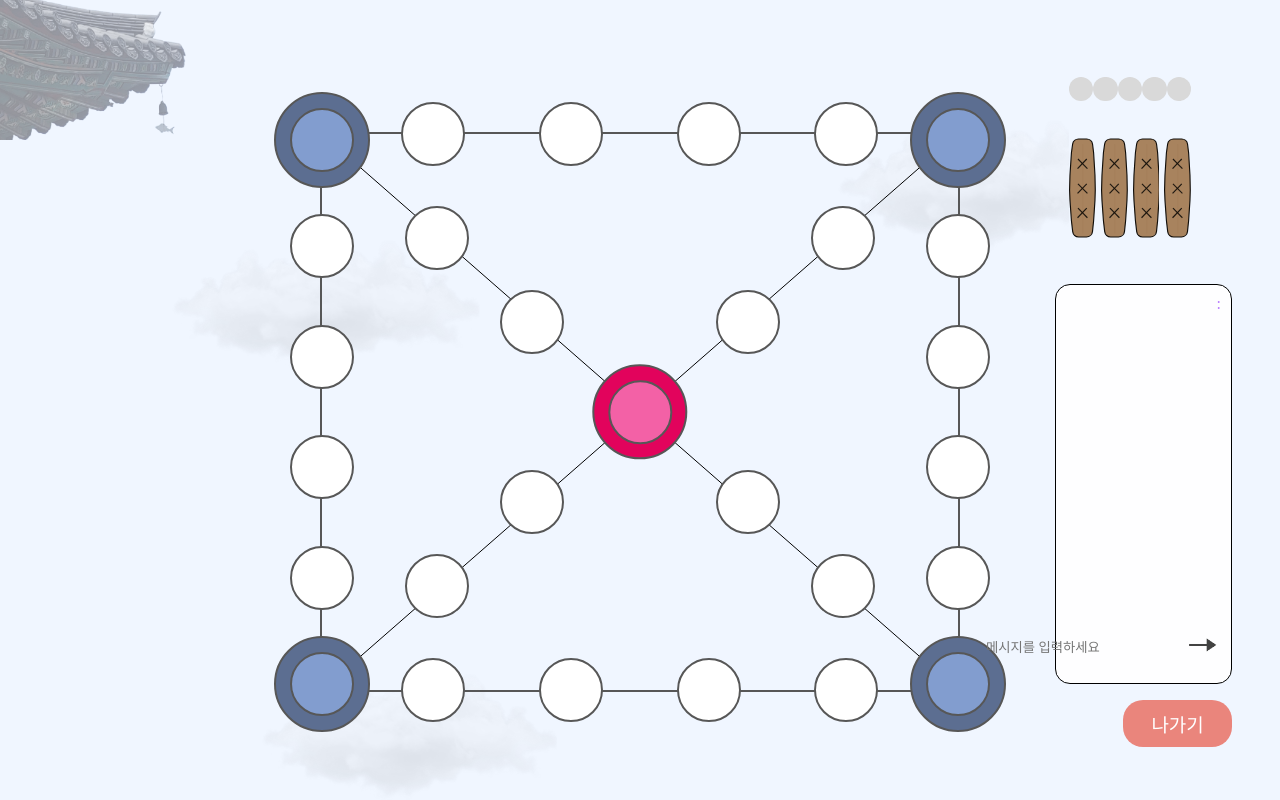
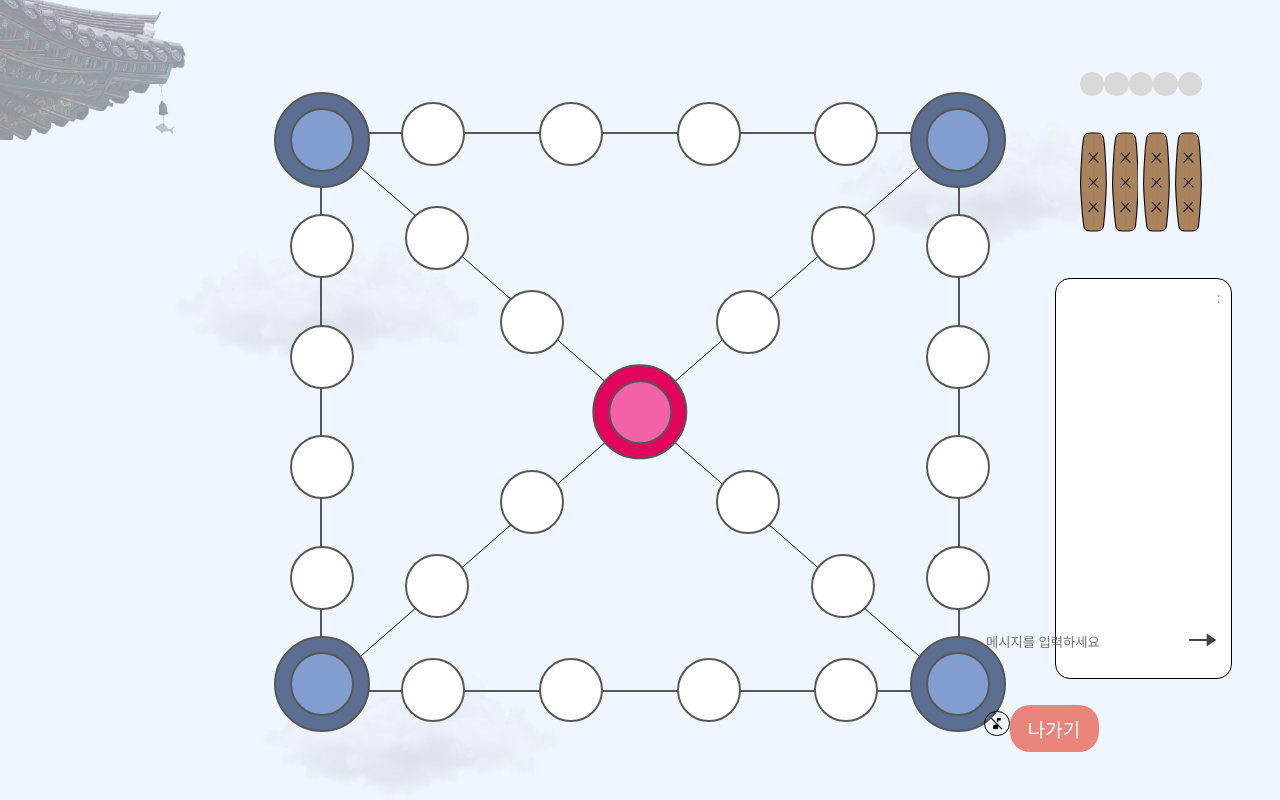
Before and after one commit to YutjjakNori/main, a Next.js app in the folder front-yut/: page /game in a window 1280 px wide. Built offline with nearby package versions, Linux system fonts and the light colour scheme; a web font is replaced by a local one.

Commit message:
Refactor: game페이지에 음악제어 버튼추가

```diff
--- a/front-yut/present/component/YutThrowCompo/YutThrowCompo.style.tsx
+++ b/front-yut/present/component/YutThrowCompo/YutThrowCompo.style.tsx
@@ -8,7 +8,7 @@ const StyledContainer = styled.div`
   text-align: center;
   background-color: #f0f6ff;
   width: 45%;
-  right: 15%;
+  right: 11%;
   /* margin: auto;  */
 `;
 
--- a/front-yut/present/layout/game/GameLayout.style.tsx
+++ b/front-yut/present/layout/game/GameLayout.style.tsx
@@ -94,6 +94,25 @@ const ButtonContainer = styled.div`
   text-align: center;
 `;
 
+const BgmBtnContainer = styled.div``; // BGMAudio 컴포넌트 실행을 위한 컨테이너
+
+const BgmBtnContainer2 = styled.div`
+  width: 2vw;
+  right: 0;
+  /* position: relative; */
+  /* top: 12%; */
+  /* right: 6%; */
+`;
+const ButtonLayout = styled.div`
+  display: grid;
+  grid-template-columns: auto 2fr;
+  /* justify-content: center; */
+  width: 100%;
+  gap: 1rem;
+  padding-left: 0.5rem;
+  /* right: 0; */
+`;
+
 export {
   ButtonContainer,
   Container,
@@ -101,4 +120,7 @@ export {
   BackgroundImage,
   ChatContainer,
   RightLayout,
+  BgmBtnContainer,
+  BgmBtnContainer2,
+  ButtonLayout,
 };
--- a/front-yut/present/layout/game/GameLayout.tsx
+++ b/front-yut/present/layout/game/GameLayout.tsx
@@ -19,11 +19,31 @@ import { MessageLogProps, messageLogState } from "@/store/ChatStore";
 import { Member, MemberListState } from "@/store/MemberStore";
 import { stompClient } from "@/actions/socket-api/socketInstance";
 import router from "next/router";
+import { BgmBtnContainer } from "../ready/ReadyLayout.style";
+import BGMAudioControl from "@/present/common/Audio/BGMAudioControl";
+import CircleButton, {
+  CircleButtonProps,
+} from "@/present/common/Button/Circle/CircleButton";
+import { BgmMuteState, UserInteractionState } from "@/store/AudioStore";
+
+import UnMute from "@/public/icon/music/UnMute.svg";
+import Mute from "@/public/icon/music/Mute.svg";
 
 interface GameLayoutProps {
   userList: Array<PlayerCompoProps>;
   eventPositionList: Array<number>;
 }
+
+// bgm버튼
+const musicBtnInfo: CircleButtonProps = {
+  Icon: "",
+  fontSize: "",
+  text: "",
+  color: "#575757",
+  backgroundColor: "transparent",
+  borderColor: "black",
+  margin: "1rem",
+};
 
 const GameLayout = ({ userList, eventPositionList }: GameLayoutProps) => {
   let simpleMemberList: Member[] = [];
@@ -78,6 +98,20 @@ const GameLayout = ({ userList, eventPositionList }: GameLayoutProps) => {
       router.push("/lobby");
     }
   };
+
+  // BGM 실행
+  const [userInteraction, setUserInteraction] =
+    useRecoilState(UserInteractionState);
+
+  const userInteract = () => {
+    setUserInteraction(!userInteraction);
+  };
+
+  const [bgmMute, setBgmMute] = useRecoilState(BgmMuteState);
+  const bgmMuteToggle = () => {
+    setBgmMute(!bgmMute);
+  };
+
   return (
     <>
       <style.BackgroundImage>
@@ -106,6 +140,21 @@ const GameLayout = ({ userList, eventPositionList }: GameLayoutProps) => {
             <style.ChatContainer>
               <ChatCompo />
             </style.ChatContainer>
+            <style.ButtonLayout>
+              <style.BgmBtnContainer onClick={userInteract}>
+                <BGMAudioControl />
+                <style.BgmBtnContainer2 onClick={bgmMuteToggle}>
+                  <CircleButton
+                    Icon={bgmMute ? Mute : UnMute}
+                    fontSize={musicBtnInfo.fontSize}
+                    text={musicBtnInfo.text}
+                    color={musicBtnInfo.color}
+                    backgroundColor={musicBtnInfo.backgroundColor}
+                    borderColor={musicBtnInfo.borderColor}
+                    margin={musicBtnInfo.margin}
+                  />
+                </style.BgmBtnContainer2>
+              </style.BgmBtnContainer>
               <style.ButtonContainer
                 onClick={() => {
                   handleIsExit();
@@ -117,6 +166,7 @@ const GameLayout = ({ userList, eventPositionList }: GameLayoutProps) => {
                   backgroundColor={exitBtnInfo.backgroundColor}
                 />
               </style.ButtonContainer>
+            </style.ButtonLayout>
           </style.RightLayout>
         </div>
       </style.Container>
```
Lines whose indentation alone changed are shown as unchanged.
